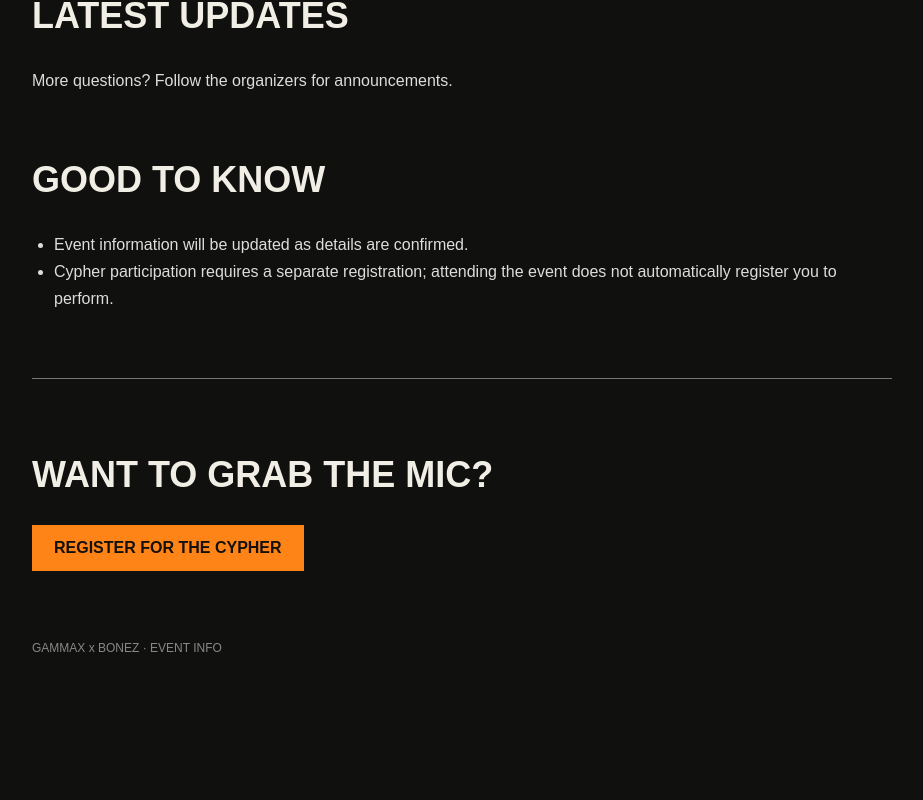
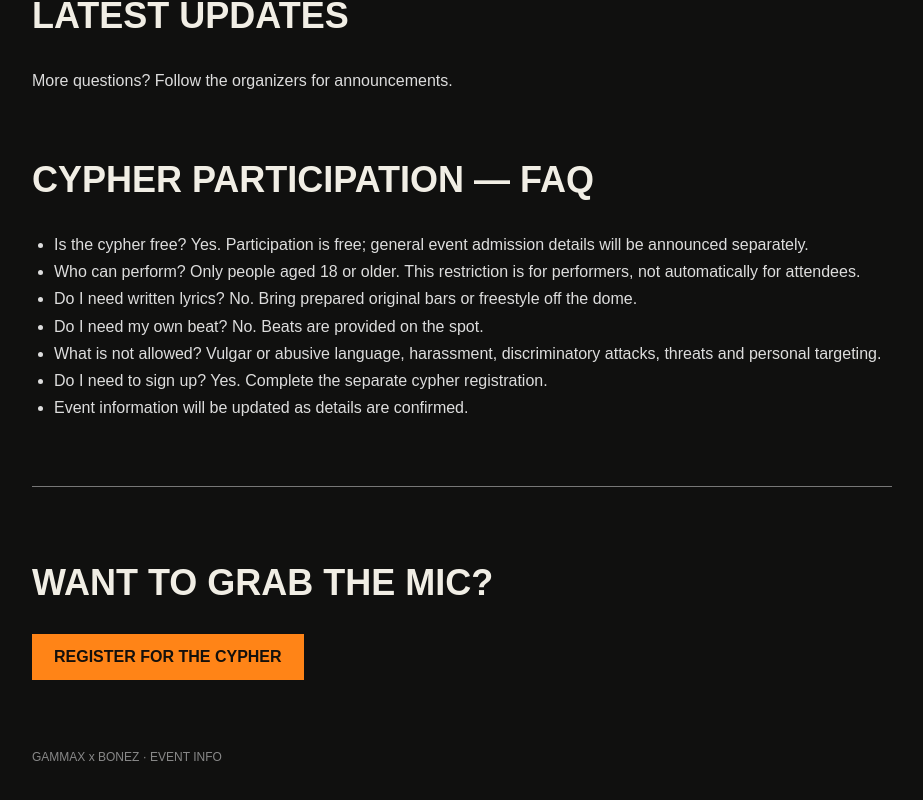
Before and after one commit to KonstantinosBatziakas/gammax-bonez-cypher, a Next.js app: page /info in a window 1280 px wide. Shown: the part 1226-2026 px from the top of the page, without its empty margins (178-1101 px from the left). Before the commit the page ends 1981 px from the top, so only its background shows below. Built offline with nearby package versions, Linux system fonts and the light colour scheme.

Commit message:
Add bilingual cypher FAQ with age, price, lyrics and conduct rules

```diff
--- a/app/info/page.tsx
+++ b/app/info/page.tsx
@@ -5,8 +5,8 @@ import type {Language} from '../../lib/content';
 import {eventDetails} from '../../lib/event-info';
 
 const words={
- en:{back:'CYPHER REGISTRATION',heading:'EVENT INFO',subtitle:'Everything you need to know about GAMMAX x BONEZ.',where:'LOCATION',when:'DATE & TIME',price:'TICKETS / ENTRY',lineup:'WHAT TO EXPECT',updates:'LATEST UPDATES',faq:'GOOD TO KNOW',tba:'To be announced',register:'WANT TO GRAB THE MIC?',join:'REGISTER FOR THE CYPHER',questions:'More questions? Follow the organizers for announcements.',venue:'Irlandos · Ladadika 8, Mytilene 811 00',items:['Album showcase','Beat showcase','Indie / 90s hip-hop music','GAMMAX x BONEZ cypher verse'],notes:['Event information will be updated as details are confirmed.','Cypher participation requires a separate registration; attending the event does not automatically register you to perform.']},
- el:{back:'ΕΓΓΡΑΦΗ ΣΤΟ CYPHER',heading:'ΠΛΗΡΟΦΟΡΙΕΣ EVENT',subtitle:'Όσα χρειάζεται να ξέρεις για το GAMMAX x BONEZ.',where:'ΤΟΠΟΘΕΣΙΑ',when:'ΗΜΕΡΟΜΗΝΙΑ & ΩΡΑ',price:'ΕΙΣΙΤΗΡΙΑ / ΕΙΣΟΔΟΣ',lineup:'ΤΙ ΘΑ ΔΕΙΣ',updates:'ΤΕΛΕΥΤΑΙΕΣ ΕΝΗΜΕΡΩΣΕΙΣ',faq:'ΧΡΗΣΙΜΕΣ ΠΛΗΡΟΦΟΡΙΕΣ',tba:'Θα ανακοινωθεί',register:'ΘΕΣ ΝΑ ΠΙΑΣΕΙΣ ΜΙΚΡΟΦΩΝΟ;',join:'ΔΗΛΩΣΕ ΣΥΜΜΕΤΟΧΗ ΣΤΟ CYPHER',questions:'Έχεις απορίες; Παρακολούθησε τις ανακοινώσεις των διοργανωτών.',venue:'Ιρλανδός · Λαδάδικα 8, Μυτιλήνη 811 00',items:['Παρουσίαση άλμπουμ','Beat showcase','Indie / 90s hip-hop μουσική','Cypher verse με GAMMAX x BONEZ'],notes:['Οι πληροφορίες θα ενημερώνονται μόλις επιβεβαιώνονται οι λεπτομέρειες.','Για να εμφανιστείς στο cypher χρειάζεται ξεχωριστή εγγραφή. Η είσοδος στο event δεν αποτελεί δήλωση συμμετοχής.']}
+ en:{back:'CYPHER REGISTRATION',heading:'EVENT INFO',subtitle:'Everything you need to know about GAMMAX x BONEZ.',where:'LOCATION',when:'DATE & TIME',price:'TICKETS / ENTRY',lineup:'WHAT TO EXPECT',updates:'LATEST UPDATES',faq:'CYPHER PARTICIPATION — FAQ',tba:'To be announced',register:'WANT TO GRAB THE MIC?',join:'REGISTER FOR THE CYPHER',questions:'More questions? Follow the organizers for announcements.',venue:'Irlandos · Ladadika 8, Mytilene 811 00',items:['Album showcase','Beat showcase','Indie / 90s hip-hop music','GAMMAX x BONEZ cypher verse'],notes:['Is the cypher free? Yes. Participation is free; general event admission details will be announced separately.','Who can perform? Only people aged 18 or older. This restriction is for performers, not automatically for attendees.','Do I need written lyrics? No. Bring prepared original bars or freestyle off the dome.','Do I need my own beat? No. Beats are provided on the spot.','What is not allowed? Vulgar or abusive language, harassment, discriminatory attacks, threats and personal targeting.','Do I need to sign up? Yes. Complete the separate cypher registration.','Event information will be updated as details are confirmed.']},
+ el:{back:'ΕΓΓΡΑΦΗ ΣΤΟ CYPHER',heading:'ΠΛΗΡΟΦΟΡΙΕΣ EVENT',subtitle:'Όσα χρειάζεται να ξέρεις για το GAMMAX x BONEZ.',where:'ΤΟΠΟΘΕΣΙΑ',when:'ΗΜΕΡΟΜΗΝΙΑ & ΩΡΑ',price:'ΕΙΣΙΤΗΡΙΑ / ΕΙΣΟΔΟΣ',lineup:'ΤΙ ΘΑ ΔΕΙΣ',updates:'ΤΕΛΕΥΤΑΙΕΣ ΕΝΗΜΕΡΩΣΕΙΣ',faq:'ΣΥΜΜΕΤΟΧΗ ΣΤΟ CYPHER — ΣΥΧΝΕΣ ΕΡΩΤΗΣΕΙΣ',tba:'Θα ανακοινωθεί',register:'ΘΕΣ ΝΑ ΠΙΑΣΕΙΣ ΜΙΚΡΟΦΩΝΟ;',join:'ΔΗΛΩΣΕ ΣΥΜΜΕΤΟΧΗ ΣΤΟ CYPHER',questions:'Έχεις απορίες; Παρακολούθησε τις ανακοινώσεις των διοργανωτών.',venue:'Ιρλανδός · Λαδάδικα 8, Μυτιλήνη 811 00',items:['Παρουσίαση άλμπουμ','Beat showcase','Indie / 90s hip-hop μουσική','Cypher verse με GAMMAX x BONEZ'],notes:['Είναι δωρεάν; Ναι, η συμμετοχή στο cypher είναι δωρεάν. Οι πληροφορίες για τη γενική είσοδο θα ανακοινωθούν ξεχωριστά.','Ποιοι μπορούν να εμφανιστούν; Μόνο άτομα 18 ετών και άνω. Ο περιορισμός αφορά τους συμμετέχοντες, όχι αυτομάτως το κοινό.','Χρειάζονται έτοιμοι στίχοι; Όχι. Μπορείς να φέρεις δικούς σου στίχους ή να κάνεις freestyle επιτόπου.','Χρειάζεται δικό μου beat; Όχι. Τα beats παρέχονται στον χώρο.','Τι απαγορεύεται; Χυδαία ή υβριστική γλώσσα, παρενόχληση, διακρίσεις, απειλές και προσωπικές επιθέσεις.','Χρειάζεται εγγραφή; Ναι, συμπλήρωσε τη ξεχωριστή φόρμα συμμετοχής στο cypher.','Οι πληροφορίες θα ενημερώνονται μόλις επιβεβαιώνονται οι λεπτομέρειες.']}
 };
 export default function InfoPage(){
  const [lang,setLang]=useState<Language>('en');
```
